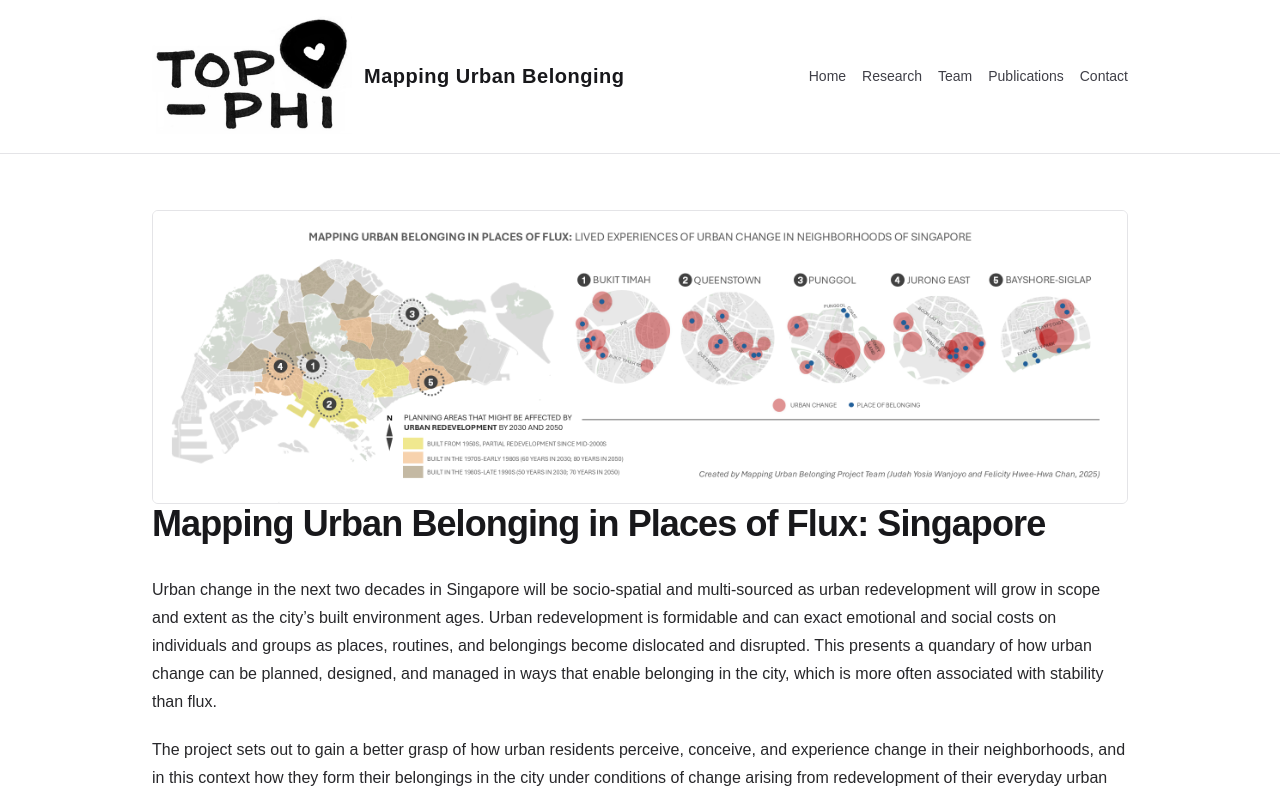
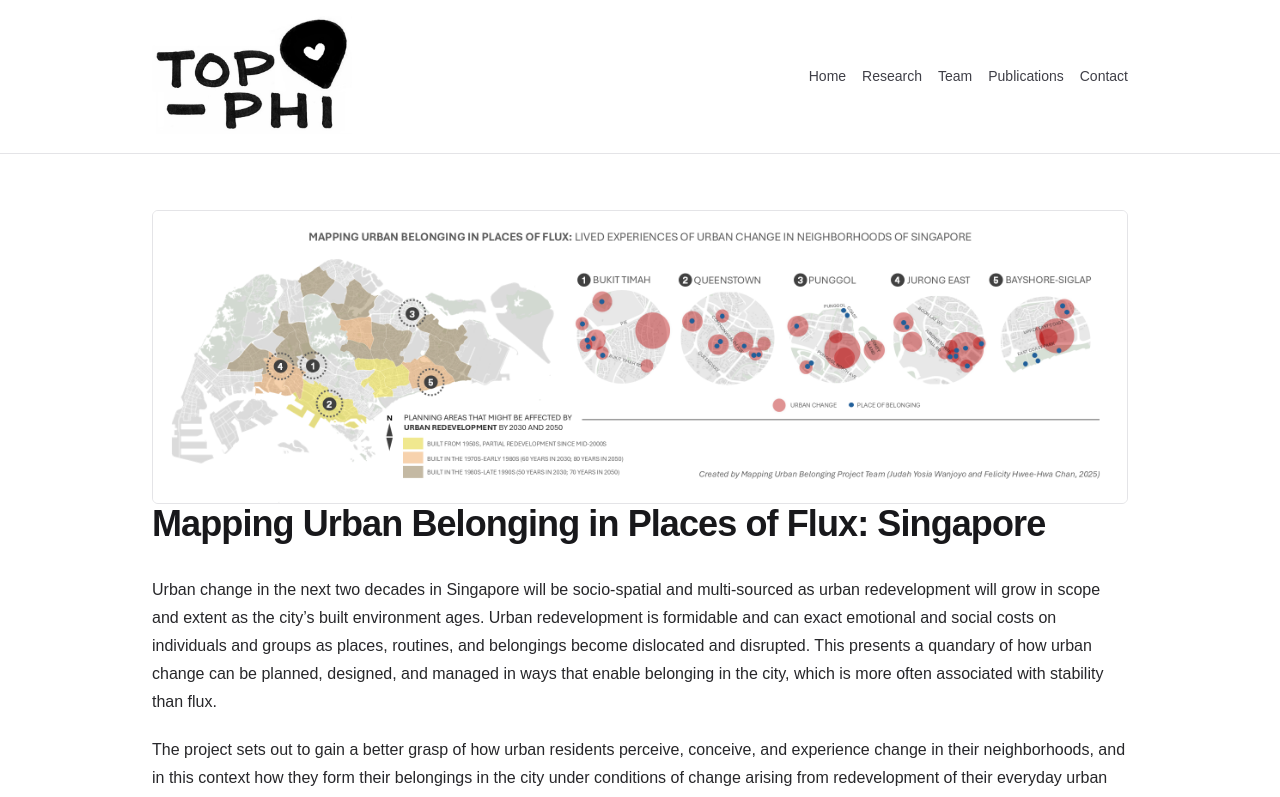
Before and after one commit to jijonsit/urban-belonging-site, a Next.js app: page / in a window 1280 px wide. Shown: the top 797 px of the page. Built offline with nearby package versions, Linux system fonts and the light colour scheme.

Commit message:
Update header: removed Mapping Urban Belonging SiteHeader

```diff
--- a/app/_components/SiteHeader.tsx
+++ b/app/_components/SiteHeader.tsx
@@ -13,7 +13,7 @@ export default function SiteHeader() {
             height={30}
             priority
           />
-          <span className="text-sm font-semibold tracking-wide text-zinc-900 sm:text-xl">Mapping Urban Belonging</span>
+{/* <span className="text-sm font-semibold tracking-wide text-zinc-900 sm:text-xl">Mapping Urban Belonging</span> */}
 {/*           <span className="text-lg font-semibold tracking-tight text-zinc-900 sm:text-xl">
             Mapping Urban Belonging
           </span> */}
```
